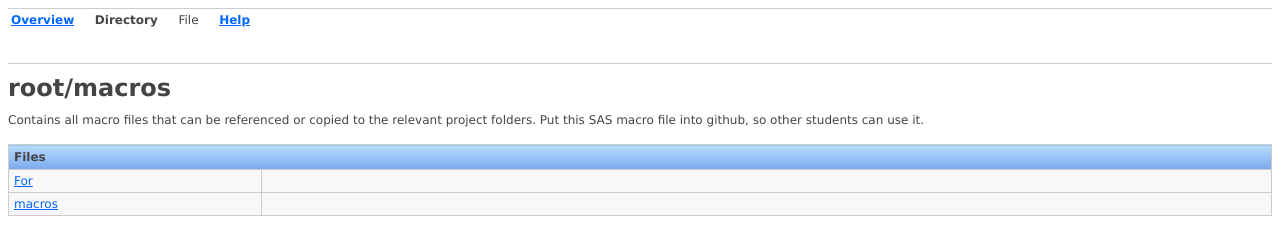
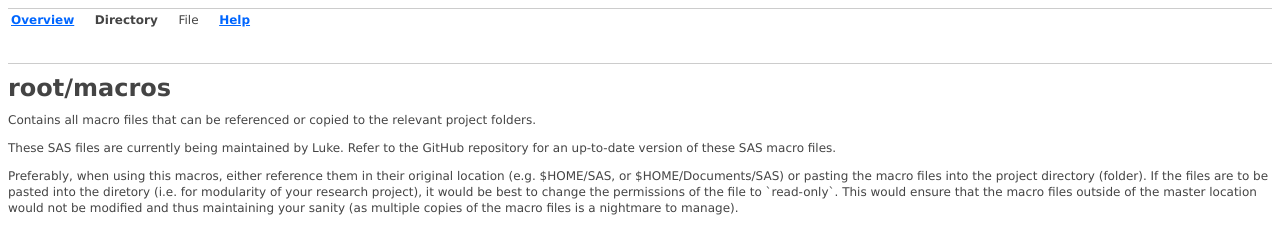
Before and after one commit to lwjohnst86/sasToolkit, a plain HTML site: page doc/src/macros/docitout-directory-summary.html in a window 1280 px wide. Shown: the top 242 px of the page. Drawn offline with Linux system fonts and the light colour scheme.

Commit message:
Updated documentations via running DocItOut

```diff
--- a/doc/src/macros/docitout-directory-summary.html
+++ b/doc/src/macros/docitout-directory-summary.html
@@ -25,7 +25,21 @@
 Contains all macro files that can be referenced or copied to the
 relevant project folders.
 
-Put this SAS macro file into github, so other students can use it.
+<p>
+
+These SAS files are currently being maintained by Luke.  Refer to the
+GitHub repository for an up-to-date version of these SAS macro files.
+
+<p>
+
+Preferably, when using this macros, either reference them in their
+original location (e.g. $HOME/SAS, or $HOME/Documents/SAS) or pasting
+the macro files into the project directory (folder).  If the files are
+to be pasted into the diretory (i.e. for modularity of your research
+project), it would be best to change the permissions of the file to
+`read-only`. This would ensure that the macro files outside of the
+master location would not be modified and thus maintaining your sanity
+(as multiple copies of the macro files is a nightmare to manage).
 
 
 <br><br>
@@ -40,7 +54,7 @@ Put this SAS macro file into github, so other students can use it.
 		</tr>
 			<tr valign="top">
 			<td width="20%"><a href="macros.html">macros</a></td>
-			<td>&nbsp;</td>
+			<td>Contains macros that are used to make statistical analysis more or less easier, more manageable, and the code in the main script to be cleaner.&nbsp;</td>
 		</tr>
 	</table>
 
@@ -65,7 +79,7 @@ Put this SAS macro file into github, so other students can use it.
 
 <table width="100%">
 	<tr valign="top">
-		<td align="left" width="50%">Last updated on June 01, 2014</td>
+		<td align="left" width="50%">Last updated on June 03, 2014</td>
 		<td align="right" width="50%">
 			Powered by
 			<a href="http://choonchernlim.com/docitout/" target="_blank">
```
Also changed, not shown: doc/docitout-help.html (+1 -1 lines), doc/docitout-project-summary.html (+1 -1 lines), doc/src/formats/docitout-directory-summary.html (+1 -1 lines), doc/src/formats/myformats.html (+1 -1 lines), doc/src/macros/For.html (+1 -1 lines), doc/src/macros/macros.html (+21 -7 lines).
